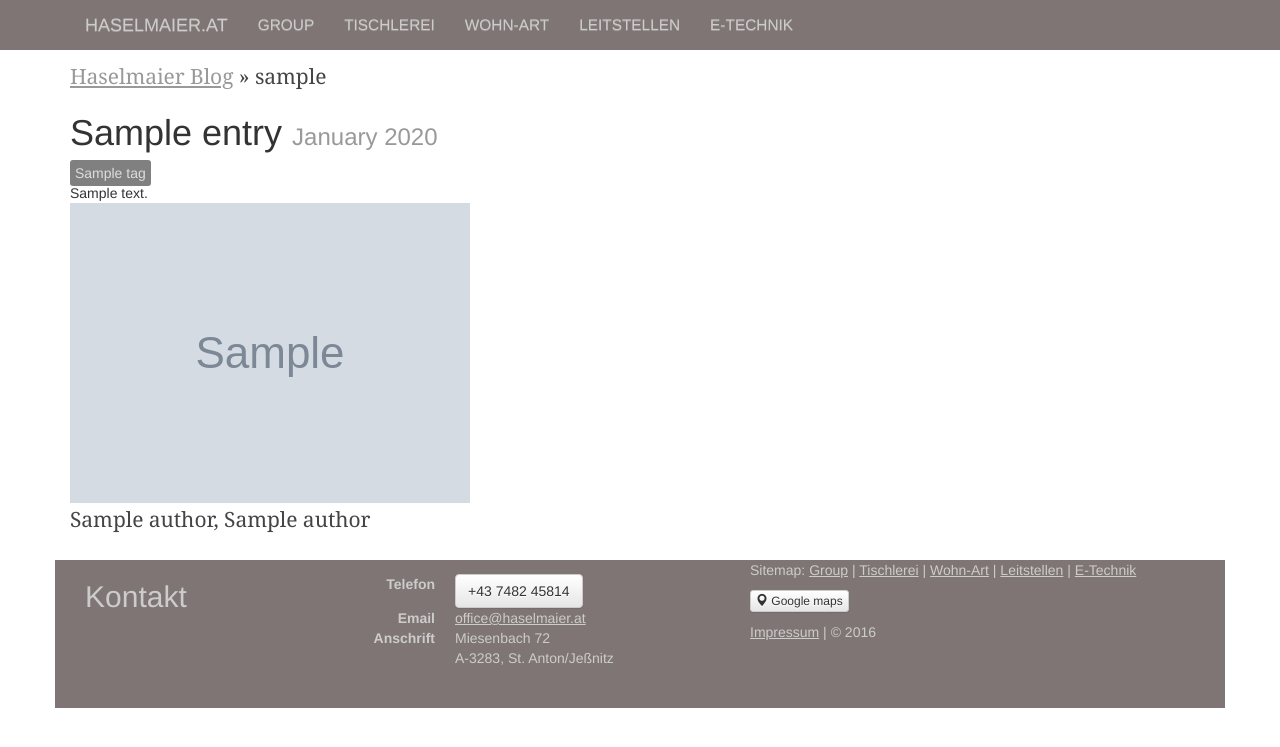
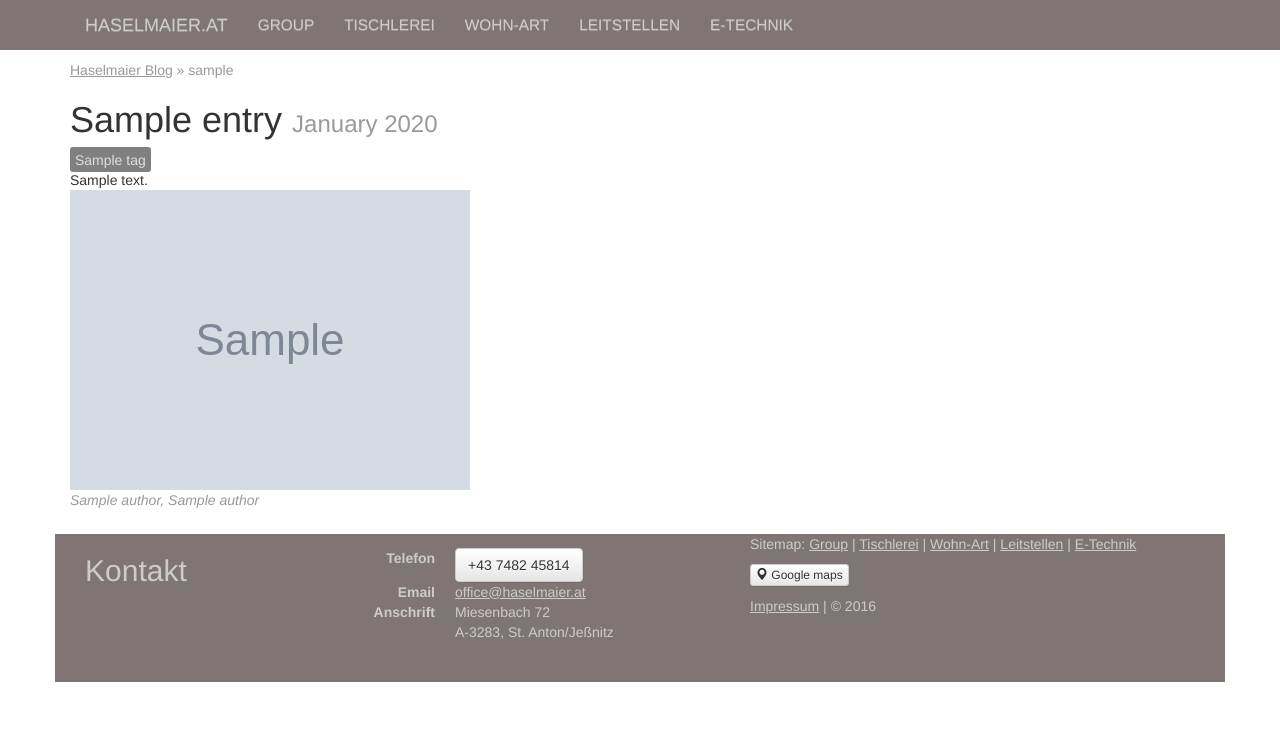
Before and after one commit to mathiasfrey/haselmaier.at, a Django app: template dj_hasel/haselsite/templates/haselsite/blog_detail.html in a window 1280 px wide. Shown: the top 747 px of the page. Run offline with Django 3.2, Linux system fonts and the light colour scheme; the template is opened without the code that fills it: most values are stand-ins (such as "Sample title", 1, 10 or a date in 2020); grey boxes marked "Sample" are stand-in pictures; parts of the project's set-up code (start-up, migrations or seed data) failed here and were passed over; some libraries are stand-ins or nearby versions.

Commit message:
minor css improvements

```diff
--- a/dj_hasel/haselsite/static/css/blog.css
+++ b/dj_hasel/haselsite/static/css/blog.css
@@ -55,8 +55,16 @@ ul li a, ul li a:hover {
 
 
 /* detail blog page */
-.blogdetail p {
-	color:#444;
+.blogdetail img {
+	max-width: 100%;
+
+}
+.blogdetail em {
+	color: #999;
+}
+
+.blog_text p {
+color:#444;
 	font-family: "medium-content-serif-font",Georgia,Cambria,"Times New Roman",Times,serif;
 	font-weight: 400;
     font-style: normal;
@@ -64,10 +72,3 @@ ul li a, ul li a:hover {
     line-height: 1.58;
     letter-spacing: -0.003em;
 }
-.blogdetail img {
-	max-width: 100%;
-
-}
-.blogdetail em {
-	color: #999;
-}
--- a/dj_hasel/haselsite/templates/haselsite/blog_detail.html
+++ b/dj_hasel/haselsite/templates/haselsite/blog_detail.html
@@ -19,9 +19,11 @@ misuse the jumbotron for facebook
 
 
 {% block content_container %}
+
 <div id="blogcontainer" class="blogdetail">
 
-    <p class="breadcrumbs"><a href="{% url "blog" %}">Haselmaier Blog</a> &raquo; {{ entry.slug }}</p>
+<p class="breadcrumbs"><a href="{% url "blog" %}">Haselmaier Blog</a> &raquo; {{ entry.slug }}</p>
+
 
     <div class="header">
         <h1>{{ entry.title}} <small>{{entry.created|date:"F Y"}}</small></h1>
@@ -35,7 +37,7 @@ misuse the jumbotron for facebook
 
 
     <div class="row">
-        <div class="col-md-12">
+        <div class="col-md-12 blog_text">
 
             {% if entry.renderer == "MD" %}
 
@@ -54,7 +56,9 @@ misuse the jumbotron for facebook
     <div class="row">
         <div class="col-md-6">
             <img src="{{entry.author.image.url}}" alt="Autor Bild" />
-            <p>{{entry.author.name}}, {{ entry.author.job_title}}</p>
+            <p>
+                <em>{{entry.author.name}}, {{ entry.author.job_title}}</em>
+            </p>
         </div>
 
         <div class="col-md-6">
```
